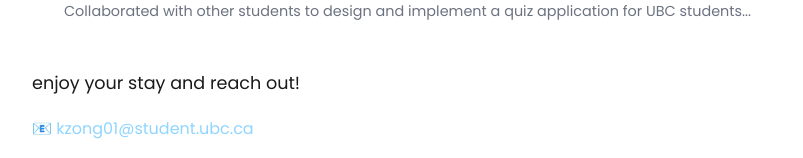
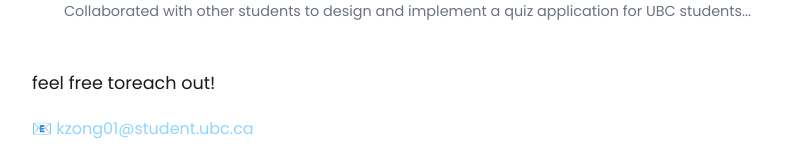
Before and after one commit to kathrynezong/kathrynezong_website, a React (Vite) app: page / in a window 1280 px wide. Shown: the part 913-1071 px from the top of the page, without its empty margins (208-1011 px from the left). Built offline with nearby package versions, Linux system fonts and the light colour scheme.

Commit message:
minor edits

```diff
--- a/src/components/Contact.jsx
+++ b/src/components/Contact.jsx
@@ -3,7 +3,7 @@ export default function Contact() {
   return (
     <section id="contact" style={{ color: '#1a1a1a', margin: '3rem 0' }}>
       <p style={{ fontSize: '1.1rem', marginBottom: '1rem' }}>
-        enjoy your stay and reach out!
+        feel free toreach out!
       </p>
       <div style={{ fontSize: '1rem', lineHeight: '2' }}>
         <div style={{ marginBottom: '0.5rem' }}>
```
